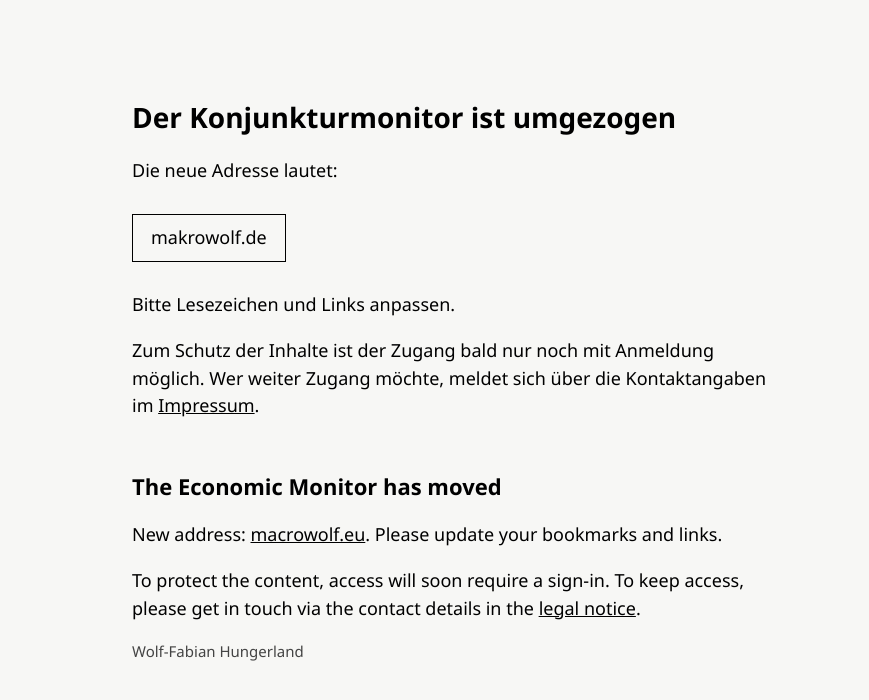
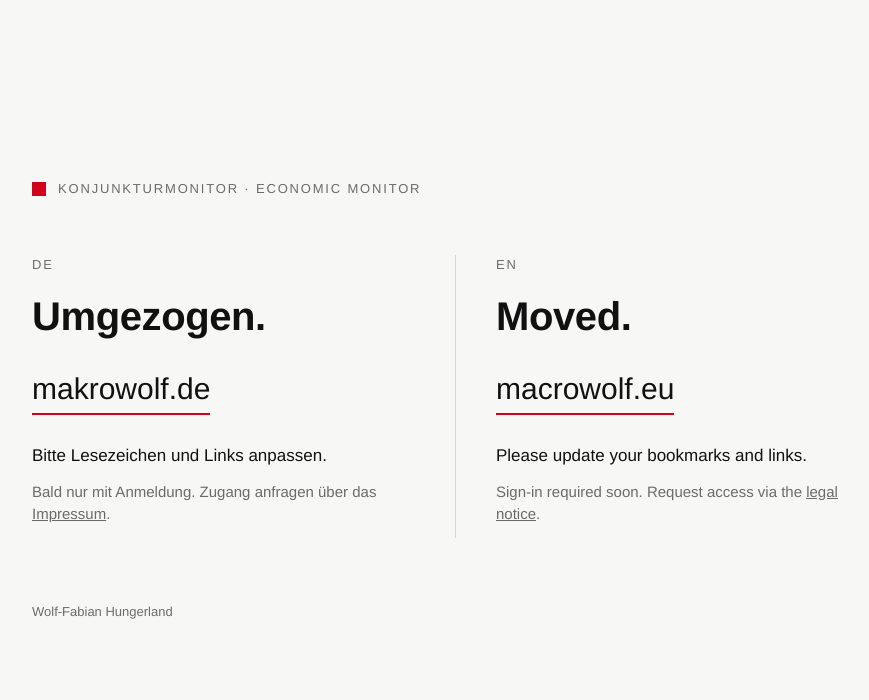
Before and after one commit to wfhungerland/wfhungerland.github.io, a plain HTML site: page 404.html in a window 1280 px wide. Shown: the whole page, without its empty margins (184-1053 px from the left). Drawn offline with Linux system fonts and the light colour scheme.

Commit message:
Hinweisseite: zweisprachig gleich gestaltet, minimalistisch
Co-Authored-By: Claude Opus 5.5 <noreply@anthropic.com>
Claude-Session: https://claude.ai/code/session_01DPSeBVnJeW7D5oWu2bim5V

```diff
--- a/404.html
+++ b/404.html
@@ -1,25 +1,55 @@
 <!doctype html>
 <html lang="de"><head><meta charset="utf-8"><meta name="viewport" content="width=device-width, initial-scale=1">
-<title>Konjunkturmonitor ist umgezogen</title>
+<title>Konjunkturmonitor · Umgezogen / Moved</title>
 <meta name="robots" content="noindex">
 <base href="/">
-<link rel="canonical" href="https://macrowolf.eu/now/">
 <style>
-  body { margin: 0; background: #f7f7f5; color: #000; font: 18px/1.55 "Segoe UI", system-ui, Arial, sans-serif; }
-  main { max-width: 36em; margin: 12vh auto; padding: 0 16px; }
-  h1 { font-size: 28px; margin: 0 0 .6em; } h2 { font-size: 22px; margin: 2.2em 0 .5em; }
-  a { color: #000; } .go { display: inline-block; margin: .6em 0; padding: .5em 1em; border: 1px solid #000; text-decoration: none; }
-  .small { font-size: 15px; color: #444; }
+  :root { --ink: #111; --mute: #6b6b6b; --rule: #d6d6d2; --bg: #f7f7f5; --red: #d0021b; }
+  * { box-sizing: border-box; }
+  body { margin: 0; min-height: 100vh; display: grid; place-items: center; background: var(--bg); color: var(--ink);
+         font: 17px/1.5 "Helvetica Neue", Helvetica, Arial, system-ui, sans-serif; }
+  main { width: min(880px, 100%); padding: 48px 16px; }
+  .mark { display: flex; align-items: center; gap: 12px; margin-bottom: 56px;
+          font-size: 13px; letter-spacing: .14em; text-transform: uppercase; color: var(--mute); }
+  .mark::before { content: ""; width: 14px; height: 14px; background: var(--red); }
+  .cols { display: grid; grid-template-columns: 1fr 1fr; }
+  section { padding: 0 40px; }
+  section:first-child { padding-left: 0; border-right: 1px solid var(--rule); }
+  section:last-child { padding-right: 0; }
+  .lang { font-size: 13px; letter-spacing: .14em; color: var(--mute); margin: 0 0 20px; }
+  h1 { font-size: 40px; line-height: 1.1; font-weight: 700; letter-spacing: -.01em; margin: 0 0 28px; }
+  .to { display: inline-block; font-size: 30px; font-weight: 400; color: var(--ink); text-decoration: none;
+        border-bottom: 2px solid var(--red); padding-bottom: 2px; margin-bottom: 28px; }
+  .to:hover { color: var(--red); }
+  p { margin: 0 0 12px; max-width: 26em; }
+  p.note { color: var(--mute); font-size: 15px; }
+  p.note a { color: inherit; }
+  footer { margin-top: 64px; font-size: 13px; color: var(--mute); }
+  @media (max-width: 640px) {
+    .cols { grid-template-columns: 1fr; }
+    section { padding: 0; }
+    section:first-child { border-right: 0; border-bottom: 1px solid var(--rule); padding-bottom: 36px; margin-bottom: 36px; }
+    h1 { font-size: 32px; } .to { font-size: 26px; }
+    .mark { font-size: 11px; letter-spacing: .08em; white-space: nowrap; margin-bottom: 40px; }
+  }
 </style></head>
 <body><main>
-<h1>Der Konjunkturmonitor ist umgezogen</h1>
-<p>Die neue Adresse lautet:</p>
-<p><a class="go" href="https://makrowolf.de">makrowolf.de</a></p>
-<p>Bitte Lesezeichen und Links anpassen.</p>
-<p>Zum Schutz der Inhalte ist der Zugang bald nur noch mit Anmeldung möglich. Wer weiter Zugang möchte, meldet sich über die Kontaktangaben im <a href="https://macrowolf.eu/now/impressum.html">Impressum</a>.</p>
-
-<h2 lang="en">The Economic Monitor has moved</h2>
-<p lang="en">New address: <a href="https://macrowolf.eu">macrowolf.eu</a>. Please update your bookmarks and links.</p>
-<p lang="en">To protect the content, access will soon require a sign-in. To keep access, please get in touch via the contact details in the <a href="https://macrowolf.eu/now/impressum.html">legal notice</a>.</p>
-<p class="small">Wolf-Fabian Hungerland</p>
+<div class="mark">Konjunkturmonitor · Economic Monitor</div>
+<div class="cols">
+  <section lang="de">
+    <p class="lang">DE</p>
+    <h1>Umgezogen.</h1>
+    <a class="to" href="https://makrowolf.de">makrowolf.de</a>
+    <p>Bitte Lesezeichen und Links anpassen.</p>
+    <p class="note">Bald nur mit Anmeldung. Zugang anfragen über das <a href="https://macrowolf.eu/now/impressum.html">Impressum</a>.</p>
+  </section>
+  <section lang="en">
+    <p class="lang">EN</p>
+    <h1>Moved.</h1>
+    <a class="to" href="https://macrowolf.eu">macrowolf.eu</a>
+    <p>Please update your bookmarks and links.</p>
+    <p class="note">Sign-in required soon. Request access via the <a href="https://macrowolf.eu/now/impressum.html">legal notice</a>.</p>
+  </section>
+</div>
+<footer>Wolf-Fabian Hungerland</footer>
 </main></body></html>
```
Also changed, not shown: konjunkturmonitor/index.html (+47 -17 lines).
